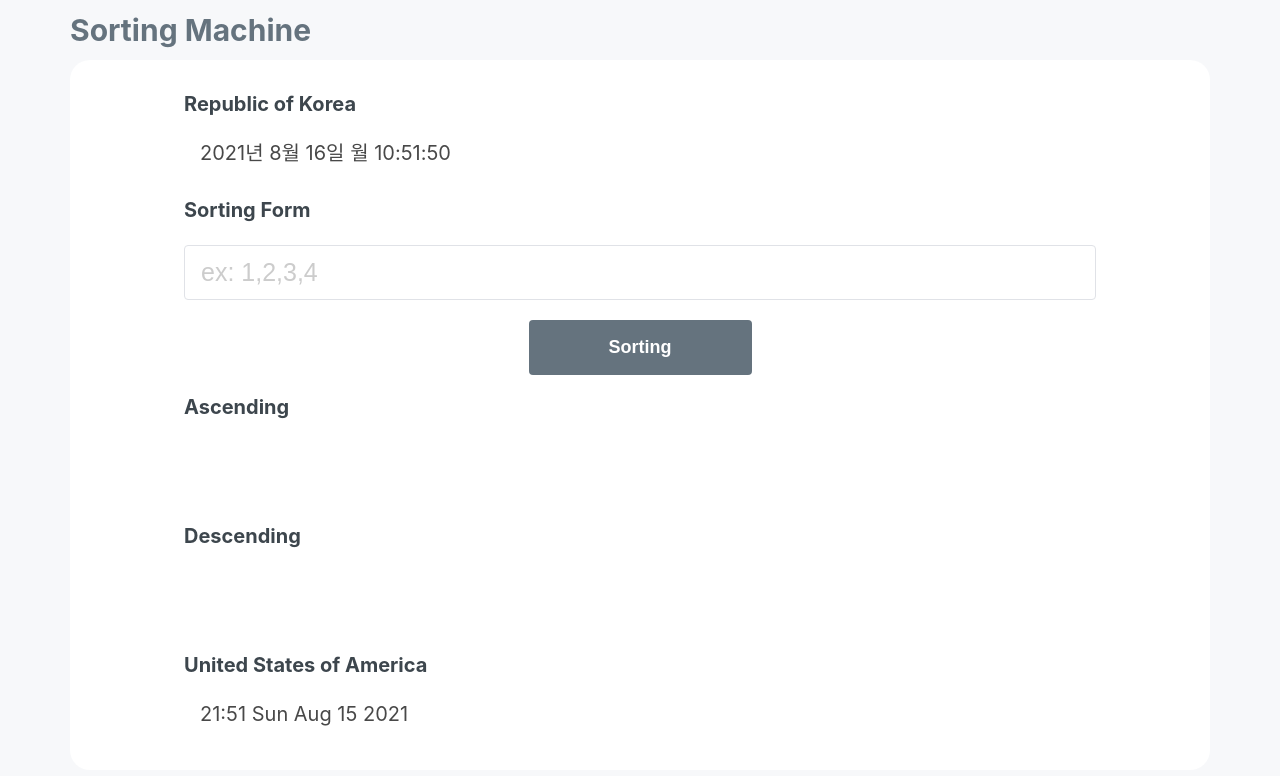
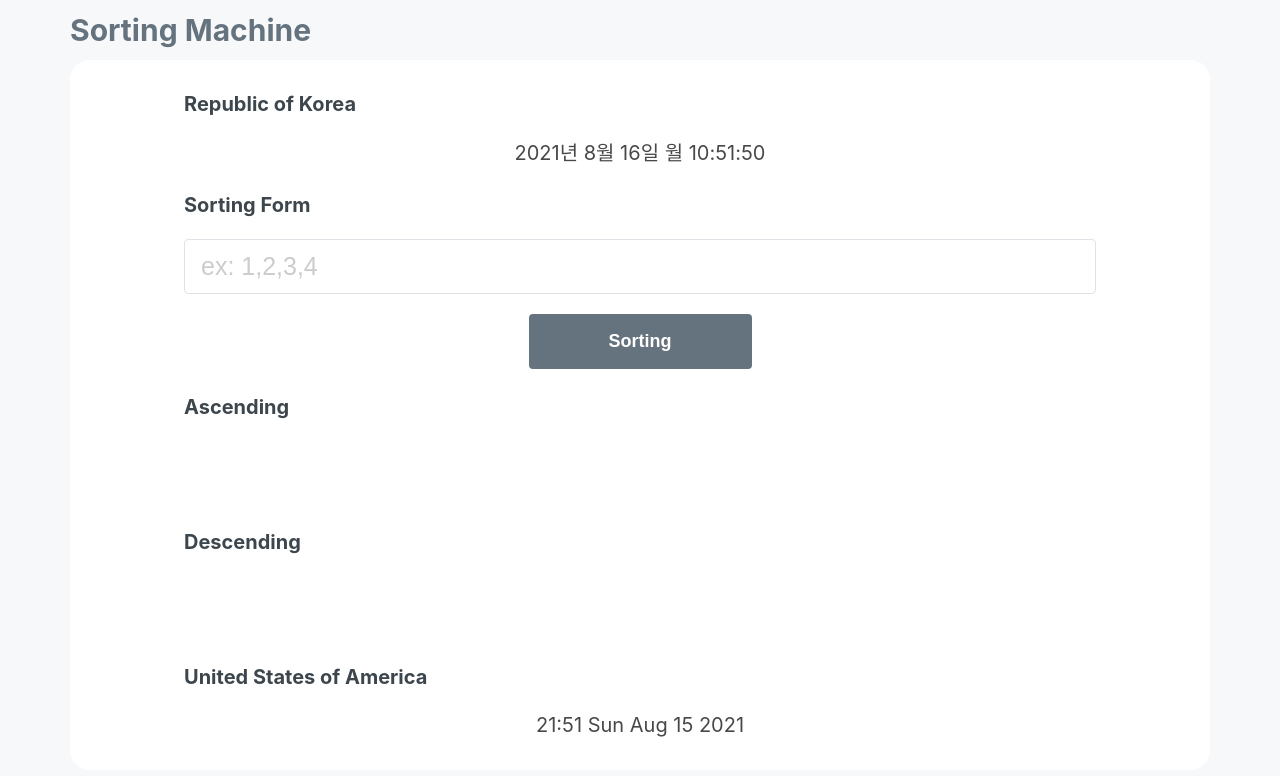
Before and after one commit to jtwjs/solarconnect-assignment2, a React (Create React App) app: page / in a window 1280 px wide. Shown: the top 776 px of the page. Built offline with nearby package versions, Linux system fonts and the light colour scheme.

Commit message:
refactor: 스타일 수정

```diff
--- a/src/Components/Timer.js
+++ b/src/Components/Timer.js
@@ -72,8 +72,8 @@ export default memo(Timer);
 const PrintDate = styled.div`
   display: block;
   width: 100%;
-  height: 40px;
   padding: 0 16px;
   background-color: ${({ theme }) => theme.color.white};
   font-size: 2rem;
+  text-align: center;
 `;
```
